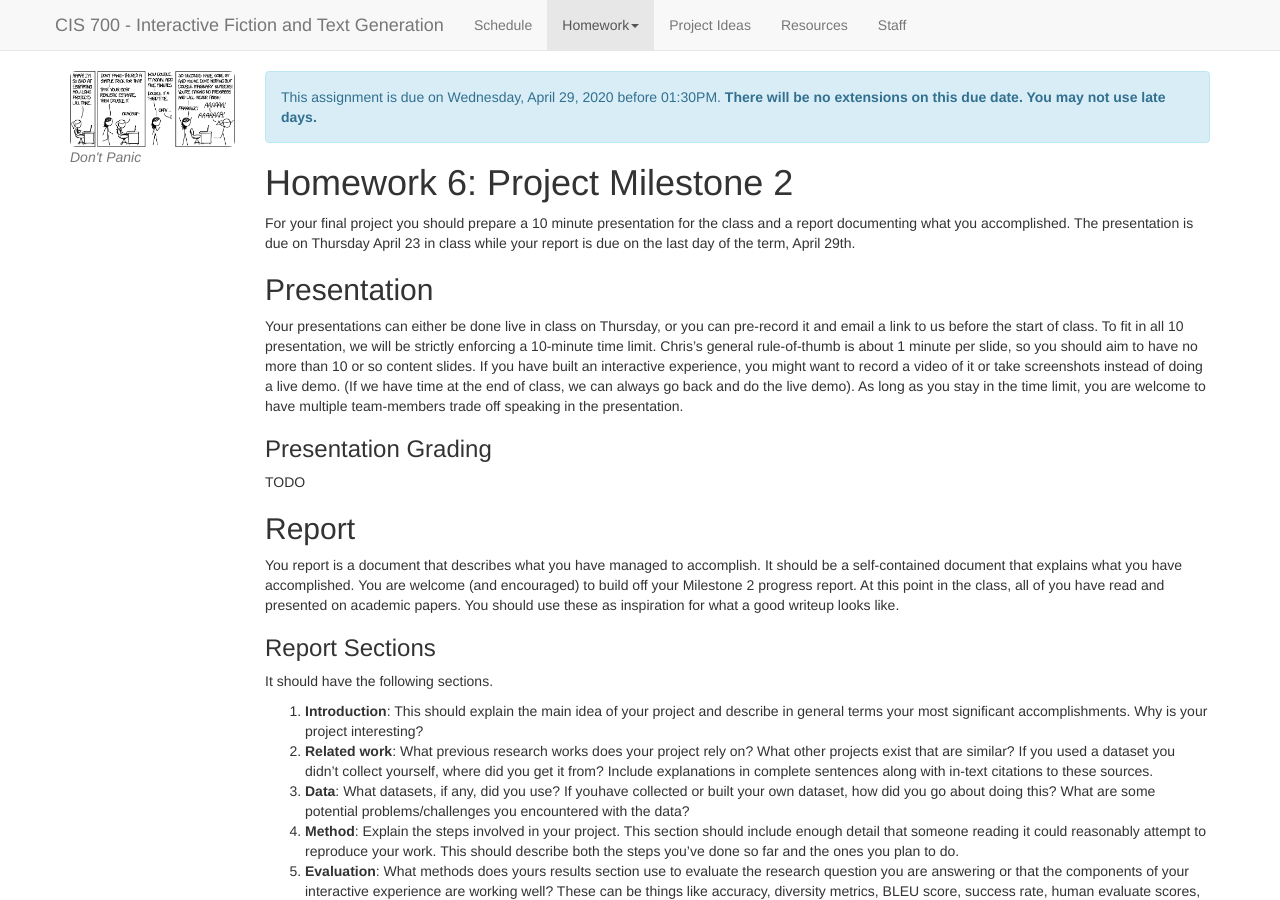
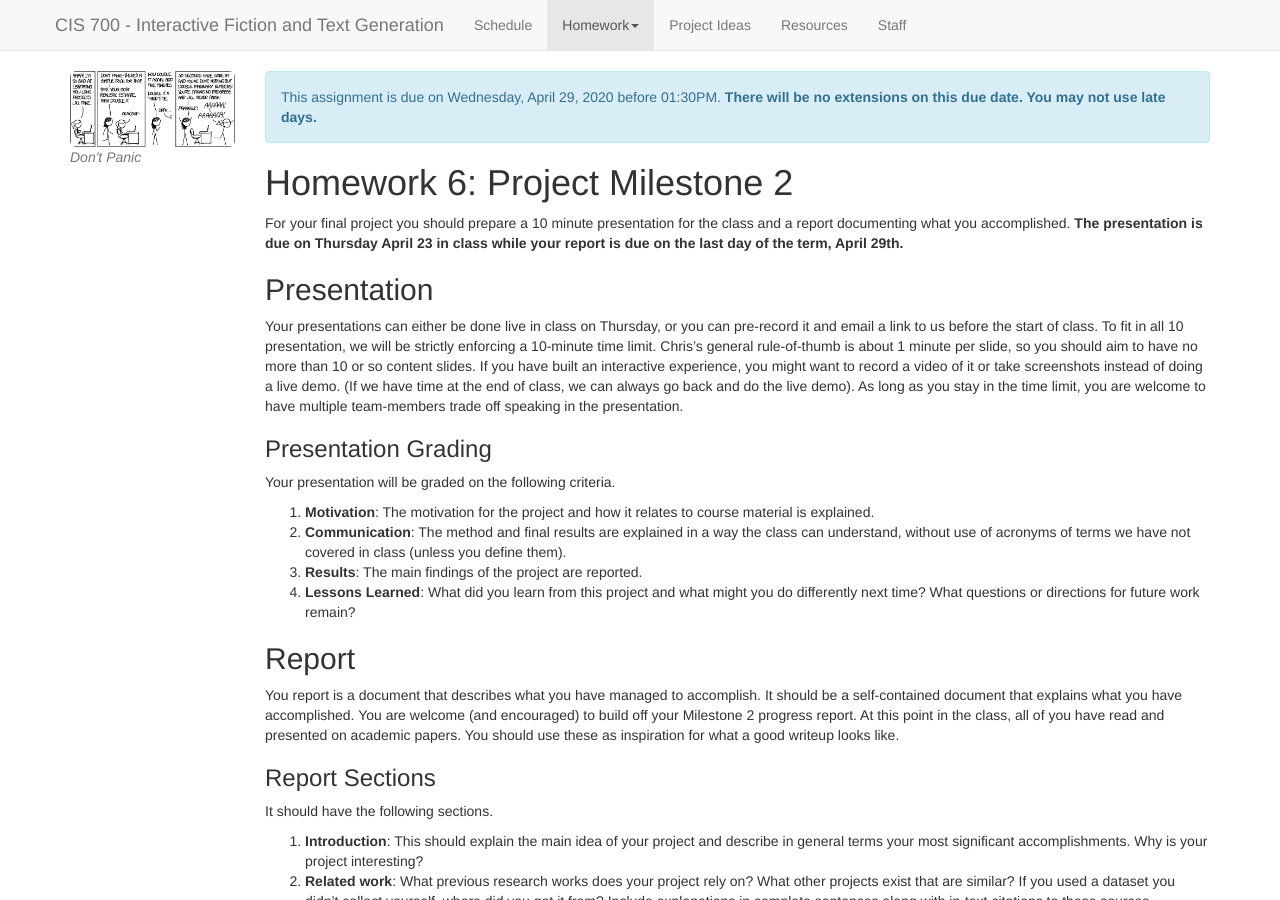
Before and after one commit to interactive-fiction-class/interactive-fiction-class.github.io, a Jekyll site: the page built from homeworks/project-milestone3/project-milestone3.md, in a window 1280 px wide and 900 px high. Built offline with Jekyll 4.4.1, drawn with Linux system fonts in a browser that asks for light colours; nearby versions of some CDN libraries; a script that is not in the unit is left out.

Commit message:
Update project-milestone3.md

```diff
--- a/homeworks/project-milestone3/project-milestone3.md
+++ b/homeworks/project-milestone3/project-milestone3.md
@@ -53,7 +53,7 @@ You can download the materials for this assignment here:
 
 {{page.type}} {{page.number}}: {{page.title}}
 =============================================================
-For your final project you should prepare a 10 minute presentation for the class and a report documenting what you accomplished. The presentation is due on Thursday April 23 in class while your report is due on the last day of the term, April 29th.
+For your final project you should prepare a 10 minute presentation for the class and a report documenting what you accomplished. **The presentation is due on Thursday April 23 in class while your report is due on the last day of the term, April 29th.**
 
 ## Presentation
 Your presentations can either be done live in class on Thursday, or you can pre-record it and email a link to us before the start of class. To fit in all 10 presentation, we will be strictly enforcing a 10-minute time limit.
@@ -62,7 +62,12 @@ If you have built an interactive experience, you might want to record a video of
 As long as you stay in the time limit, you are welcome to have multiple team-members trade off speaking in the presentation.
 
 ### Presentation Grading
-TODO
+Your presentation will be graded on the following criteria.
+1. __Motivation__: The motivation for the project and how it relates to course material is explained.
+2. __Communication__: The method and final results are explained in a way the class can understand, without use of acronyms of terms we have not covered in class (unless you define them).
+3. __Results__: The main findings of the project are reported.
+4. __Lessons Learned__: What did you learn from this project and what might you do differently next time? What questions or directions for future work remain?
+
 
 ## Report
 You report is a document that describes what you have managed to accomplish. It should be a self-contained document that explains what you have accomplished. You are welcome (and encouraged) to build off your Milestone 2 progress report. At this point in the class, all of you have read and presented on academic papers. You should use these as inspiration for what a good writeup looks like.
```
